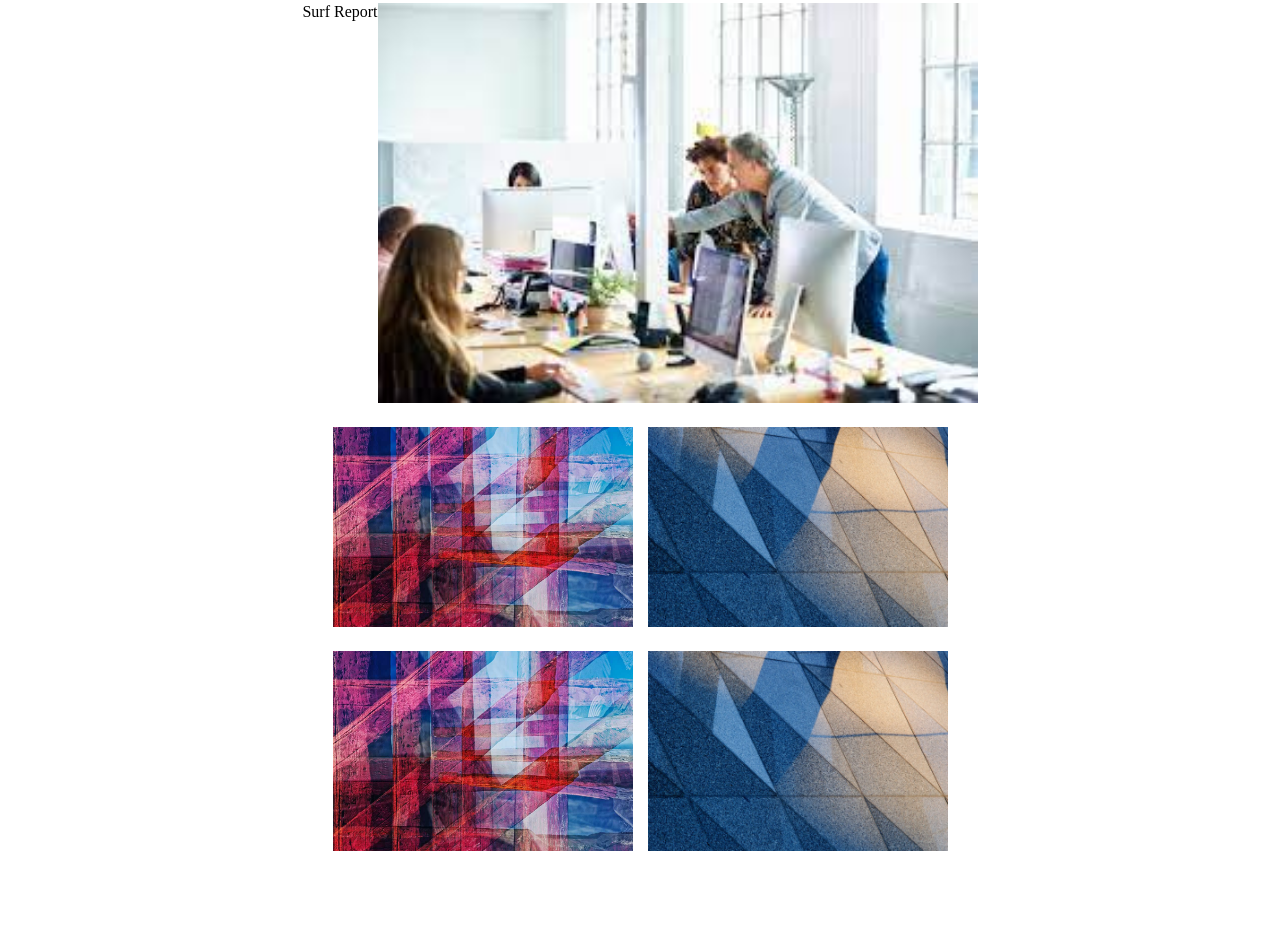
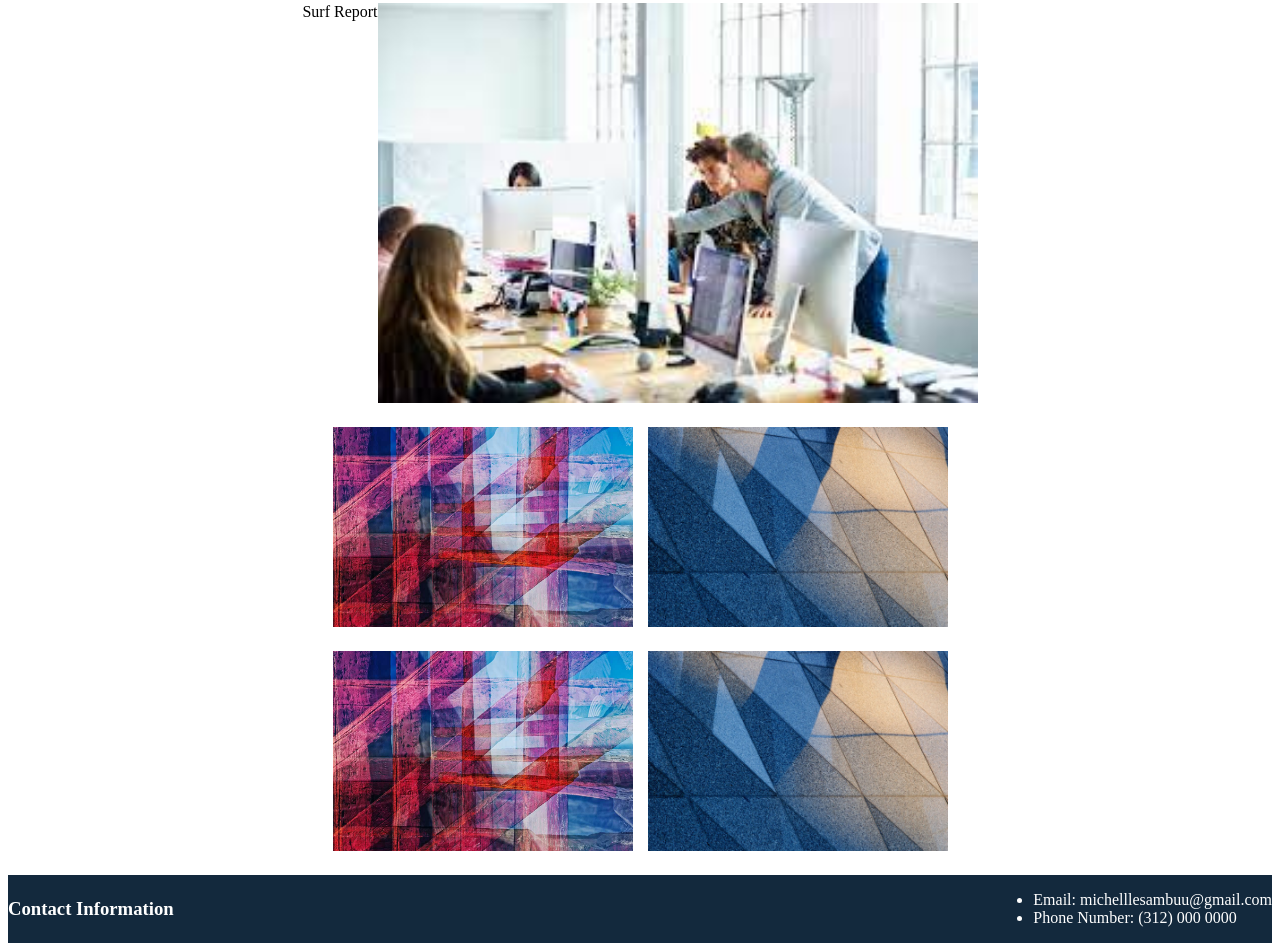
Before and after one commit to michellesambuu/Michelle-portfolio, a plain HTML site: page index.html in a window 1280 px wide. Shown: the part 565-1516 px from the top of the page. Before the commit the page ends 1440 px from the top, so only its background shows below. Drawn offline with Linux system fonts and the light colour scheme.

Commit message:
add contact

```diff
--- a/assets/css/style.css
+++ b/assets/css/style.css
@@ -81,3 +81,12 @@ header {
     gap:15px;
     margin-bottom: 3vh;
   }
+
+  footer {
+    display: flex;
+    justify-content: space-between;
+    align-items: center;
+    padding: 0%;
+    background-color: #13293d;
+    color: #fff;
+  }
--- a/index.html
+++ b/index.html
@@ -9,7 +9,7 @@
 </head>
 <body>
     <header>
-        <h1>Portfo<span>lio</span></h1>
+        <h1>Michelle <span> Sambuu</span></h1>
         <nav>
           <ul>
             <li><a href="#aboutme">About Me</a></li>
@@ -26,7 +26,7 @@
 
           <div class="aboutme-content">
           <img src="./assets/images/my.jpeg" alt="Portfile pic" style="width: 200px;height: 300px;">
-          <p> I am  a front-end web developer.I can provide clean code and pixel perfect design.</p>
+          <p> Lorem ipsum dolor sit amet, consectetur adipiscing elit, sed do eiusmod tempor incididunt ut labore et dolore magna aliqua. Ut enim ad minim veniam, quis nostrud exercitation ullamco laboris nisi ut aliquip ex ea commodo consequat. Duis aute irure dolor in reprehenderit in voluptate velit esse cillum dolore eu fugiat nulla pariatur. Excepteur sint occaecat cupidatat non proident, sunt in culpa qui officia deserunt mollit anim id est laborum..</p>
         </div>
         </section>
 
@@ -49,9 +49,12 @@
         </section>
       </main>
       <footer>
-        <section id="Contact Me">
 
-        </section>
+          <h3>Contact Information</h3>
+          <ul>
+              <li>Email: michelllesambuu@gmail.com</li>
+              <li>Phone Number: (312) 000 0000</li>
+          </ul>
       </footer>
 
 
```
